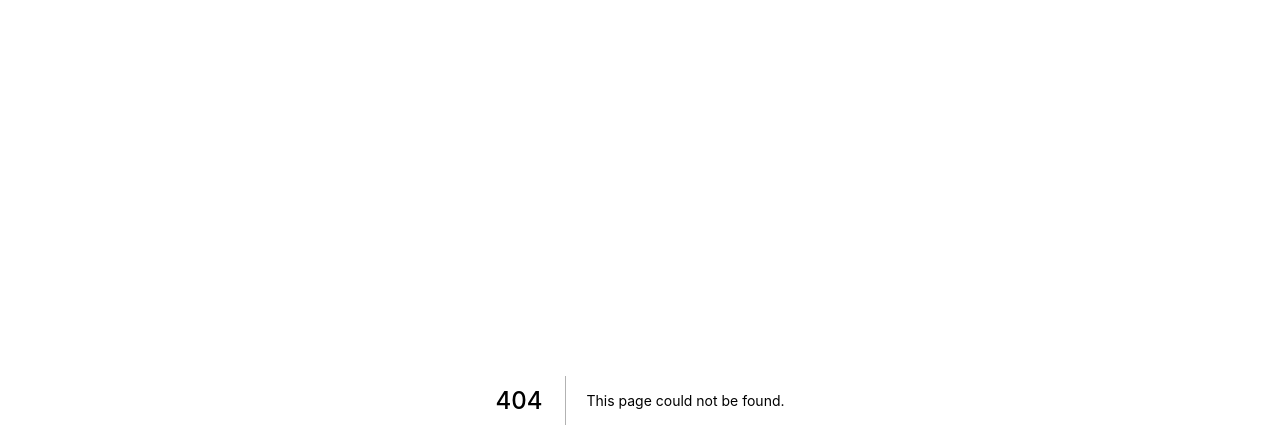
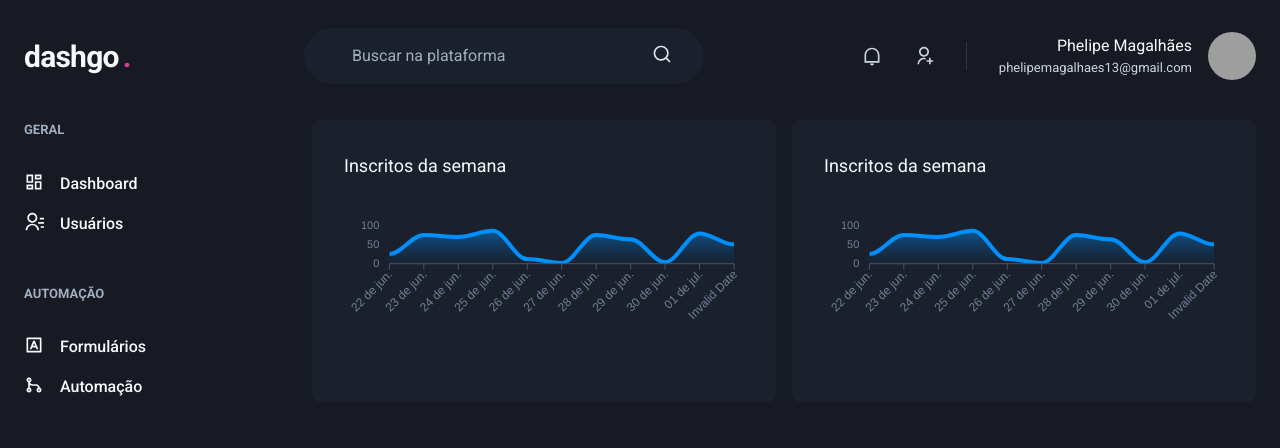
Before and after one commit to Phelipealx/dashgo, a Next.js app: page /dashboard in a window 1280 px wide. Before the commit this address had no page. Shown: the top 448 px of the page. Built offline with nearby package versions, Linux system fonts and the light colour scheme; grey boxes are pictures that could not be loaded.

Commit message:
implementa pagina de dashboard

```diff
--- a/package.json
+++ b/package.json
@@ -12,10 +12,13 @@
     "@chakra-ui/react": "^2.2.1",
     "@emotion/react": "^11.9.3",
     "@emotion/styled": "^11.9.3",
+    "apexcharts": "^3.35.3",
     "framer-motion": "^6.3.11",
     "next": "12.1.6",
     "react": "18.1.0",
-    "react-dom": "18.1.0"
+    "react-apexcharts": "^1.4.0",
+    "react-dom": "18.1.0",
+    "react-icons": "^4.4.0"
   },
   "devDependencies": {
     "@types/node": "^17.0.42",
--- /dev/null
+++ b/src/components/Header.tsx
@@ -0,0 +1,81 @@
+import { Avatar, Box, Flex, HStack, Icon, Input, Text } from "@chakra-ui/react";
+import {
+  RiNotificationLine,
+  RiSearchLine,
+  RiUserAddLine,
+} from "react-icons/ri";
+
+export function Header() {
+  return (
+    <Flex
+      as="header"
+      w="100%"
+      maxWidth={1480}
+      h="20"
+      mx="auto"
+      mt="4"
+      px="6"
+      align="center"
+    >
+      <Text fontSize="3xl" fontWeight="bold" letterSpacing="tight" w="64">
+        dashgo
+        <Text as="span" color="pink.500" ml="1">
+          .
+        </Text>
+      </Text>
+
+      <Flex
+        as="label"
+        flex="6"
+        py="4"
+        px="8"
+        ml="6"
+        maxWidth="400"
+        alignSelf="center"
+        color="gray.200"
+        position="relative"
+        bg="gray.800"
+        borderRadius="full"
+      >
+        <Input
+          color="gray.50"
+          variant="unstyled"
+          px="4"
+          mr="4"
+          placeholder="Buscar na plataforma"
+          _placeholder={{ color: "gray.400" }}
+        />
+        <Icon as={RiSearchLine} fontSize="20" />
+      </Flex>
+
+      <Flex align="center" ml="auto">
+        <HStack
+          spacing="8"
+          mx="8"
+          pr="8"
+          py="1"
+          color="gray.300"
+          borderRightWidth={1}
+          borderColor="gray.700"
+        >
+          <Icon as={RiNotificationLine} fontSize="20" />
+          <Icon as={RiUserAddLine} fontSize="20" />
+        </HStack>
+
+        <Flex align="center">
+          <Box mr="4" textAlign="right">
+            <Text>Phelipe Magalhães</Text>
+            <Text color="gray.300" fontSize="small">
+              phelipemagalhaes13@gmail.com
+            </Text>
+          </Box>
+          <Avatar
+            size="md"
+            name="Phelipe Magalhães"
+            src="https://img.ex.co/image/upload/ar_1.5,c_crop/q_auto:good,f_auto,fl_lossy,w_640,c_limit,dpr_2.5/v1614889686/yiyfto7cfdrsf8wkquqk.jpg"
+          />
+        </Flex>
+      </Flex>
+    </Flex>
+  );
+}
--- /dev/null
+++ b/src/components/Sidebar.tsx
@@ -0,0 +1,54 @@
+import { Box, Icon, Link, Stack, Text } from "@chakra-ui/react";
+import {
+  RiContactsLine,
+  RiDashboardLine,
+  RiGitMergeLine,
+  RiInputMethodLine,
+} from "react-icons/ri";
+
+export function Sidebar() {
+  return (
+    <Box as="aside" w="64" mr="8">
+      <Stack spacing="12" align="flex-start">
+        <Box>
+          <Text fontWeight="bold" color="gray.400" fontSize="small">
+            GERAL
+          </Text>
+          <Stack spacing="4" mt="8" align="stretch">
+            <Link display="flex">
+              <Icon as={RiDashboardLine} fontSize="20" />
+              <Text ml="4" fontWeight="medium">
+                Dashboard
+              </Text>
+            </Link>
+            <Link display="flex">
+              <Icon as={RiContactsLine} fontSize="20" />
+              <Text ml="4" fontWeight="medium">
+                Usuários
+              </Text>
+            </Link>
+          </Stack>
+        </Box>
+        <Box>
+          <Text fontWeight="bold" color="gray.400" fontSize="small">
+            AUTOMAÇÃO
+          </Text>
+          <Stack spacing="4" mt="8" align="stretch">
+            <Link display="flex">
+              <Icon as={RiInputMethodLine} fontSize="20" />
+              <Text ml="4" fontWeight="medium">
+                Formulários
+              </Text>
+            </Link>
+            <Link display="flex">
+              <Icon as={RiGitMergeLine} fontSize="20" />
+              <Text ml="4" fontWeight="medium">
+                Automação
+              </Text>
+            </Link>
+          </Stack>
+        </Box>
+      </Stack>
+    </Box>
+  );
+}
--- /dev/null
+++ b/src/pages/dashboard.tsx
@@ -0,0 +1,121 @@
+import { Box, Flex, SimpleGrid, Text, theme } from "@chakra-ui/react";
+import { Header } from "../components/Header";
+import { Sidebar } from "../components/Sidebar";
+import dynamic from "next/dynamic";
+
+const Chart = dynamic(() => import("react-apexcharts"), { ssr: false });
+
+const options = {
+  chart: {
+    toolbar: {
+      show: false,
+    },
+    zoom: {
+      enabled: false,
+    },
+    foreColor: theme.colors.gray[500],
+  },
+  grid: {
+    show: false,
+  },
+  dataLabels: {
+    enabled: false,
+  },
+  tooltip: {
+    enabled: false,
+  },
+  xaxis: {
+    axisBorder: {
+      color: theme.colors.gray[600],
+    },
+    axisTicks: {
+      color: theme.colors.gray[600],
+    },
+    categories: [
+      new Date("2022-06-22T00:00:00.000Z").toLocaleString("pt-BR", {
+        day: "2-digit",
+        month: "short",
+      }),
+      new Date("2022-06-23T00:00:00.000Z").toLocaleString("pt-BR", {
+        day: "2-digit",
+        month: "short",
+      }),
+      new Date("2022-06-24T00:00:00.000Z").toLocaleString("pt-BR", {
+        day: "2-digit",
+        month: "short",
+      }),
+      new Date("2022-06-25T00:00:00.000Z").toLocaleString("pt-BR", {
+        day: "2-digit",
+        month: "short",
+      }),
+      new Date("2022-06-26T00:00:00.000Z").toLocaleString("pt-BR", {
+        day: "2-digit",
+        month: "short",
+      }),
+      new Date("2022-06-27T00:00:00.000Z").toLocaleString("pt-BR", {
+        day: "2-digit",
+        month: "short",
+      }),
+      new Date("2022-06-28T00:00:00.000Z").toLocaleString("pt-BR", {
+        day: "2-digit",
+        month: "short",
+      }),
+      new Date("2022-06-29T00:00:00.000Z").toLocaleString("pt-BR", {
+        day: "2-digit",
+        month: "short",
+      }),
+      new Date("2022-06-30T00:00:00.000Z").toLocaleString("pt-BR", {
+        day: "2-digit",
+        month: "short",
+      }),
+      new Date("2022-06-31T00:00:00.000Z").toLocaleString("pt-BR", {
+        day: "2-digit",
+        month: "short",
+      }),
+      new Date("2022-06-32T00:00:00.000Z").toLocaleString("pt-BR", {
+        day: "2-digit",
+        month: "short",
+      }),
+    ],
+  },
+  fill: {
+    opacity: 0.3,
+    type: "gradient",
+    gradient: {
+      shade: "dark",
+      opacityFrom: 0.7,
+      opacityTo: 0.3,
+    },
+  },
+};
+
+const series = [
+  { name: "series", data: [25, 74, 69, 85, 12, 2, 74, 63, 4, 78, 50] },
+];
+
+export default function Dashboard() {
+  return (
+    <Flex direction="column" h="100vh">
+      <Header />
+
+      <Flex w="100%" my="6" maxWidth={1480} mx="auto" px="6">
+        <Sidebar />
+
+        <SimpleGrid flex="1" gap="4" minChildWidth="320px" pb="4">
+          <Box p="8" bg="gray.800" borderRadius={8}>
+            <Text fontSize="lg" mb="4">
+              Inscritos da semana
+            </Text>
+            <Chart type="area" height={160} series={series} options={options} />
+          </Box>
+          <Box p="8" bg="gray.800" borderRadius={8}>
+            <Text fontSize="lg" mb="4">
+              Inscritos da semana
+            </Text>
+            <Chart type="area" height={160} series={series} options={options} />
+          </Box>
+        </SimpleGrid>
+      </Flex>
+    </Flex>
+  );
+}
```
Also changed, not shown: src/components/Form/Input.tsx (added, +30 -0 lines), src/pages/index.tsx (+25 -2 lines), 1 other file (tests, documents, lock files or other folders).
